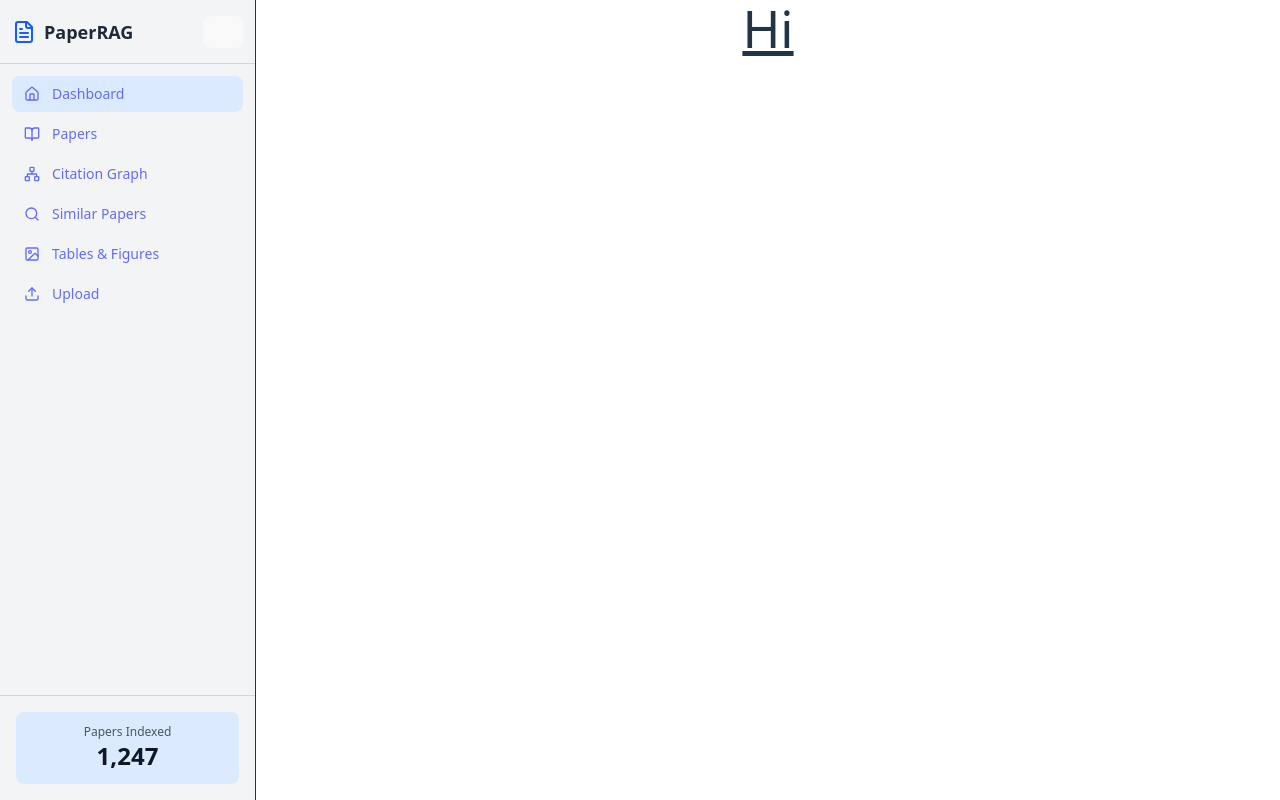
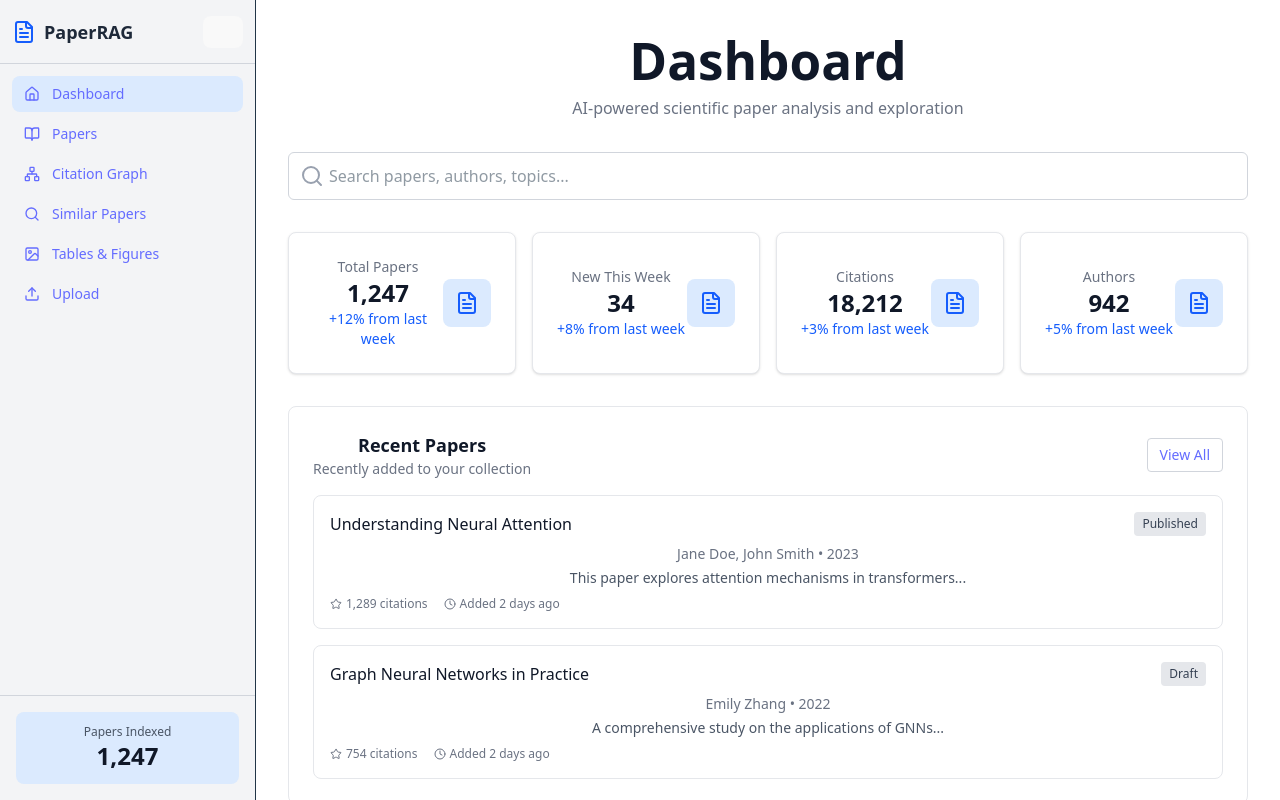
Before and after one commit to Carlavier/nasa-space-apps, a React (Vite) app: page / in a window 1280 px wide. Built offline with nearby package versions, Linux system fonts and the light colour scheme.

Commit message:
feat: add dashboard page

```diff
--- /dev/null
+++ b/src/pages/Dashboard.jsx
@@ -0,0 +1,126 @@
+import { Search, Star, Clock, FileText } from "lucide-react"
+import { useState } from "react"
+
+export default function Dashboard() {
+  const stats = [
+    { label: "Total Papers", value: "1,247", change: "+12%", icon: FileText },
+    { label: "New This Week", value: "34", change: "+8%", icon: FileText },
+    { label: "Citations", value: "18,212", change: "+3%", icon: FileText },
+    { label: "Authors", value: "942", change: "+5%", icon: FileText },
+  ]
+
+  const recentPapers = [
+    {
+      id: 1,
+      title: "Understanding Neural Attention",
+      authors: "Jane Doe, John Smith",
+      year: 2023,
+      abstract: "This paper explores attention mechanisms in transformers...",
+      status: "Published",
+      citations: 1289,
+    },
+    {
+      id: 2,
+      title: "Graph Neural Networks in Practice",
+      authors: "Emily Zhang",
+      year: 2022,
+      abstract: "A comprehensive study on the applications of GNNs...",
+      status: "Draft",
+      citations: 754,
+    },
+  ]
+
+  return (
+    <div className="flex h-screen">
+      <main className="flex-1 overflow-y-auto bg-white">
+        <div className="max-w-6xl mx-auto p-8">
+          <div className="mb-8">
+            <h1 className="text-4xl font-bold text-gray-900 mb-2">Dashboard</h1>
+            <p className="text-gray-500">
+              AI-powered scientific paper analysis and exploration
+            </p>
+          </div>
+
+          {/* Search */}
+          <div className="relative mb-8">
+            <Search className="absolute left-3 top-1/2 transform -translate-y-1/2 text-gray-400" />
+            <input
+              type="text"
+              placeholder="Search papers, authors, topics..."
+              className="w-full h-12 pl-10 pr-4 border border-gray-300 rounded-md text-base focus:outline-none focus:ring-2 focus:ring-blue-500"
+            />
+          </div>
+
+          {/* Stats Grid */}
+          <div className="grid gap-4 mb-8 md:grid-cols-2 lg:grid-cols-4">
+            {stats.map((stat) => (
+              <div
+                key={stat.label}
+                className="p-6 border border-gray-200 rounded-lg shadow-sm bg-white flex justify-between items-center"
+              >
+                <div>
+                  <p className="text-sm text-gray-500">{stat.label}</p>
+                  <p className="text-2xl font-bold text-gray-900">{stat.value}</p>
+                  <p className="text-sm text-blue-600">{stat.change} from last week</p>
+                </div>
+                <div className="p-3 bg-blue-100 rounded-lg">
+                  <stat.icon className="h-6 w-6 text-blue-600" />
+                </div>
+              </div>
+            ))}
+          </div>
+
+          {/* Recent Papers */}
+          <div className="border border-gray-200 rounded-lg p-6 bg-white">
+            <div className="flex justify-between items-center mb-4">
+              <div>
+                <h2 className="text-lg font-semibold text-gray-900">
+                  Recent Papers
+                </h2>
+                <p className="text-sm text-gray-500">
+                  Recently added to your collection
+                </p>
+              </div>
+              <a
+                href="#"
+                className="text-sm border border-gray-300 px-3 py-1.5 rounded hover:bg-gray-100"
+              >
+                View All
+              </a>
+            </div>
+
+            <div className="space-y-4">
+              {recentPapers.map((paper) => (
+                <div
+                  key={paper.id}
+                  className="p-4 border border-gray-200 rounded-lg hover:bg-gray-50 transition"
+                >
+                  <div className="flex justify-between items-start mb-2">
+                    <h3 className="font-medium text-gray-900">{paper.title}</h3>
+                    <span className="text-xs px-2 py-1 rounded bg-gray-200 text-gray-700">
+                      {paper.status}
+                    </span>
+                  </div>
+                  <p className="text-sm text-gray-500 mb-1">
+                    {paper.authors} • {paper.year}
+                  </p>
+                  <p className="text-sm text-gray-600 line-clamp-2 mb-2">
+                    {paper.abstract}
+                  </p>
+                  <div className="flex gap-4 text-xs text-gray-500">
+                    <span className="flex items-center gap-1">
+                      <Star className="h-3 w-3" /> {paper.citations.toLocaleString()} citations
+                    </span>
+                    <span className="flex items-center gap-1">
+                      <Clock className="h-3 w-3" /> Added 2 days ago
+                    </span>
+                  </div>
+                </div>
+              ))}
+            </div>
+          </div>
+        </div>
+      </main>
+    </div>
+  )
+}
--- a/src/pages/Home.jsx
+++ b/src/pages/Home.jsx
@@ -1,11 +1,13 @@
 import { Sidebar } from "../components/sidebar"
+import Dashboard from "./Dashboard"
 
 const Home = () => {
   return (
     <>
       <div className="w-full h-full ">
         {/* <Sidebar /> */}
-        <h1 className="underline">Hi</h1>
+        {/* <h1 className="underline">Hi</h1> */}
+        <Dashboard />
       </div>
     </>
   )
```
